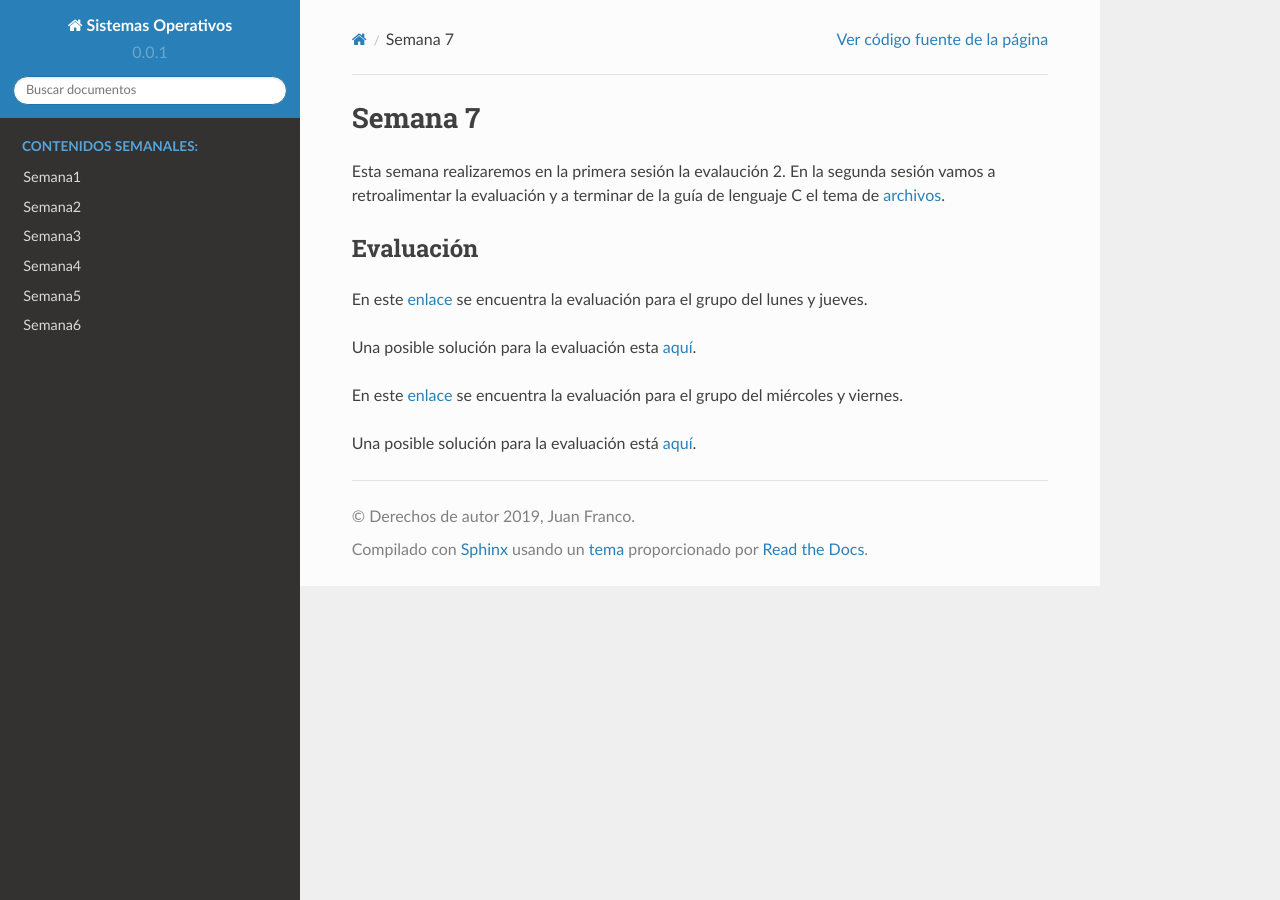
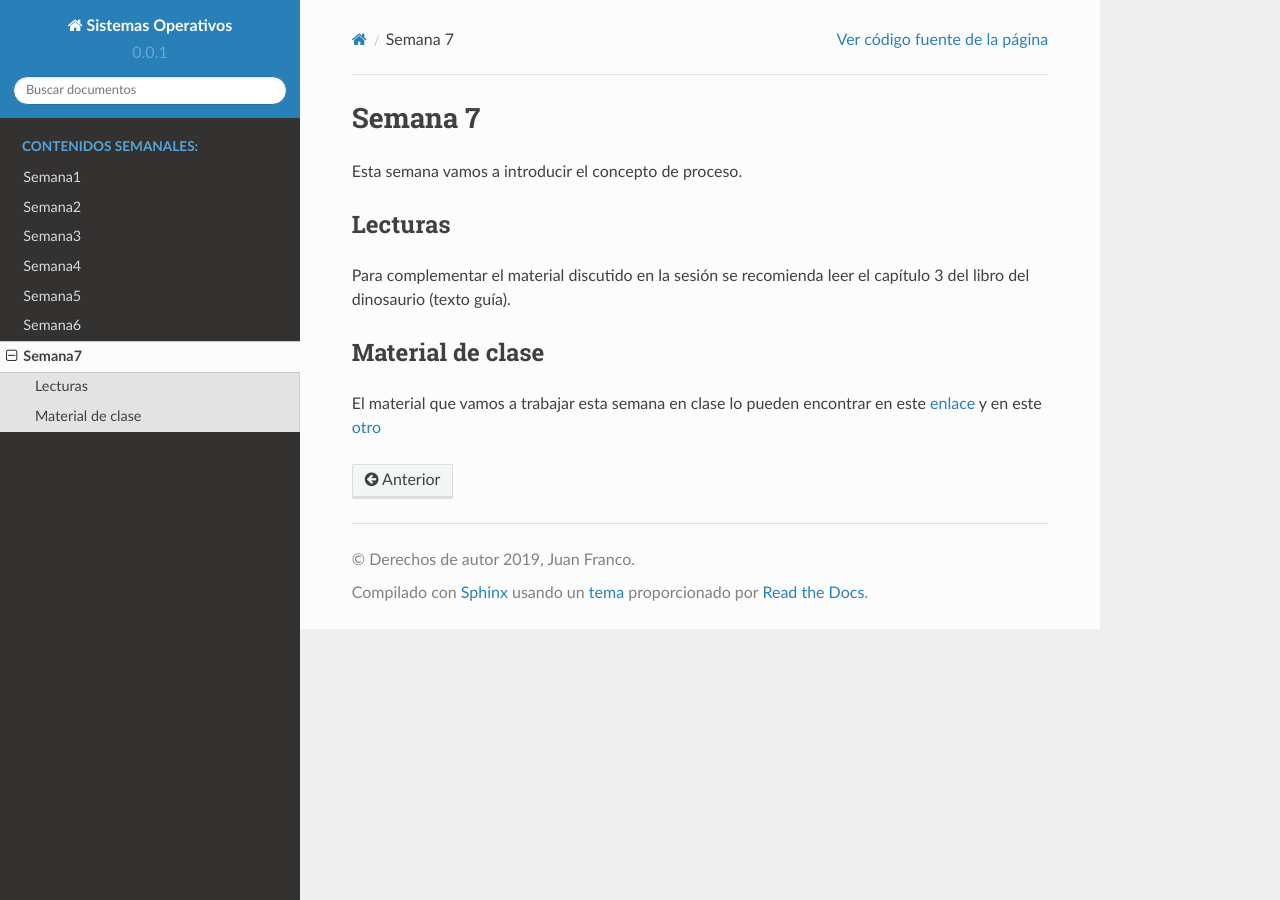
Before and after one commit to juanferfranco/sistemasoperativos, a Sphinx documentation site: the page built from docs/_semana7/semana7.rst, in a window 1280 px wide. Built offline with Sphinx 7.4.7 and the Read the Docs theme 2.0.0, drawn with Linux system fonts in a browser that asks for light colours.

Commit message:
add week 7

```diff
--- a/docs/_semana7/semana7.rst
+++ b/docs/_semana7/semana7.rst
@@ -1,17 +1,14 @@
 Semana 7
 ===========
-Esta semana realizaremos en la primera sesión la evalaución 2. En la segunda sesión vamos a retroalimentar
-la evaluación y a terminar de la guía de lenguaje C el tema de `archivos <https://drive.google.com/file/d/1hBPkoUsGUmatr3tRm5ztr-s3hyc3OLhl/view>`__.
+Esta semana vamos a introducir el concepto de proceso.
 
-Evaluación
-------------
-En este `enlace <https://drive.google.com/open?id=1cN-VgI0_uuyX5SYdoxR09nygcDjZxbo0IGaaSz2GNmI>`__
-se encuentra la evaluación para el grupo del lunes y jueves.
+Lecturas
+---------
+Para complementar el material discutido en la sesión se recomienda leer el capítulo 3 del
+libro del dinosaurio (texto guía).
 
-Una posible solución para la evaluación esta `aquí <https://drive.google.com/open?id=1Pn_5dCP40QNW1lRKaSFFvJ891azrdsYS>`__.
-
-
-En este `enlace <https://drive.google.com/open?id=10sIHMunzcls_kJ6TS0snW1gX9G0dHaJ7rhA_aiZ-ZYs>`__
-se encuentra la evaluación para el grupo del miércoles y viernes.
-
-Una posible solución para la evaluación está `aquí <https://drive.google.com/open?id=1MT0JURU1-F7pGZFKkhKpSlYyL97LwA8s>`__.
+Material de clase
+------------------
+El material que vamos a trabajar esta semana en clase lo pueden encontrar en este
+`enlace <https://drive.google.com/open?id=1xojM0NJibnQdIT_UzzrnlS1Fj5NSNtkVNfCnJNBIBYs>`__ y en este
+`otro <https://drive.google.com/open?id=1oaxFASOGJr13tqfaIocN8eEcApvAnsuotAcTJI8i7Sk>`__
--- a/docs/index.rst
+++ b/docs/index.rst
@@ -81,7 +81,7 @@ Datos de contacto
    Semana4 <_semana4/semana4>
    Semana5 <_semana5/semana5>
    Semana6 <_semana6/semana6>
-..   Semana7 <_semana7/semana7>
+   Semana7 <_semana7/semana7>
 ..   Semana8 <_semana8/semana8>
 ..   Semana9 <_semana9/semana9>
 ..   Semana10 <_semana10/semana10>
```
